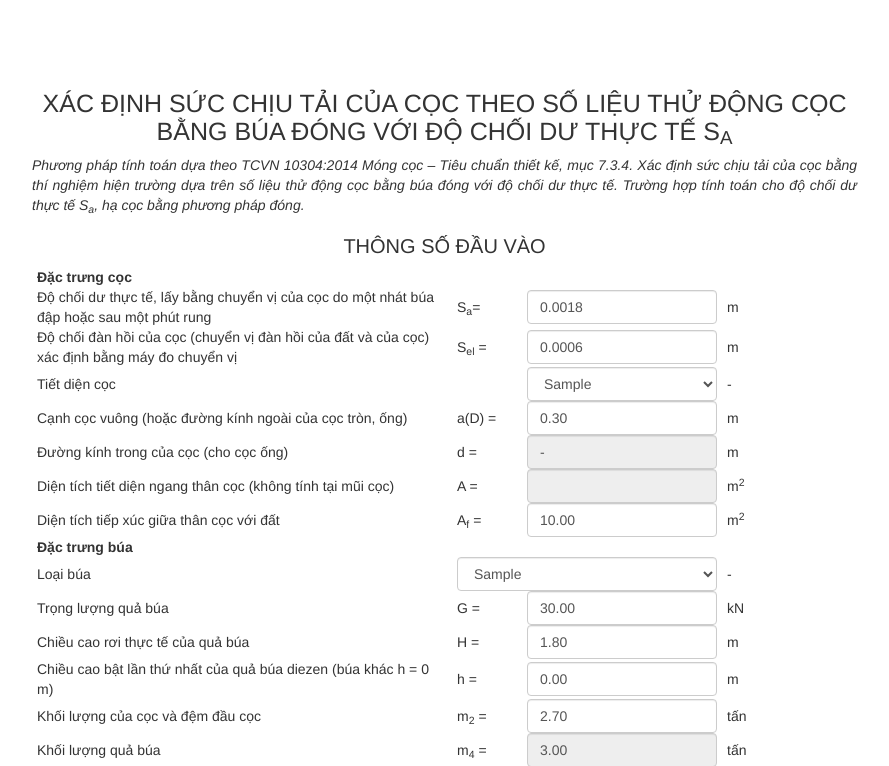
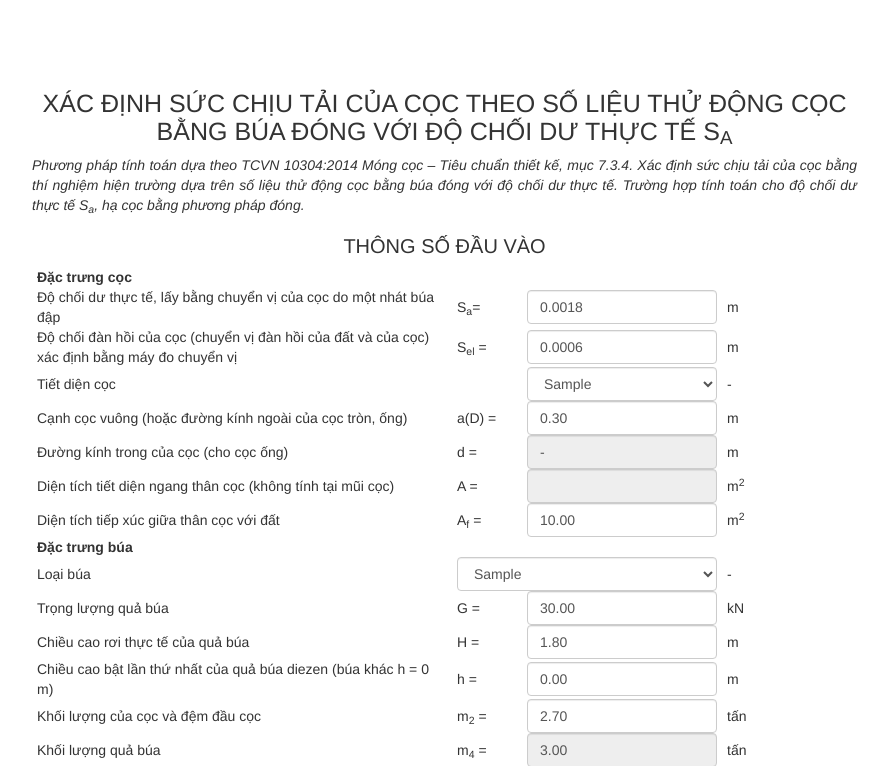
Before and after one commit to batuoc263/calc-report, a Yii app: template views/tinh-toan/xac-dinh-suc-chiu-tai-coc-theo-do-choi-sa.php in a window 1280 px wide. Shown: the top 766 px of the page, without its empty margins (53-942 px from the left). Run offline with PHP 8.4 and a stand-in for Yii, Linux system fonts and the light colour scheme; the template is opened without the code that fills it: most values are stand-ins (such as "Sample title", 1, 10 or a date in 2020); data that the repository does not hold is empty; some libraries are stand-ins or nearby versions.

Commit message:
update 13_14

```diff
--- a/views/tinh-toan/xac-dinh-suc-chiu-tai-coc-theo-do-choi-sa.php
+++ b/views/tinh-toan/xac-dinh-suc-chiu-tai-coc-theo-do-choi-sa.php
@@ -29,7 +29,7 @@ $this->params['breadcrumbs'][] = $this->title;
                 <td><strong>Đặc trưng cọc</strong></td>
             </tr>
             <tr>
-                <td style="width: 420px">Độ chối dư thực tế, lấy bằng chuyển vị của cọc do một nhát búa đập hoặc sau một phút rung </td>
+                <td style="width: 420px">Độ chối dư thực tế, lấy bằng chuyển vị của cọc do một nhát búa đập</td>
                 <td style="width: 70px"> S<sub>a</sub>= </td>
                 <td style="width: 200px">
                     <input class="form-control" required pattern="[0-9]*.[0-9]+" onblur="auto_tinh()" value="0.0018" name="varSa" id="varSa">
@@ -148,7 +148,7 @@ $this->params['breadcrumbs'][] = $this->title;
                 <td> m </td>
             </tr>
             <tr class="sa_lon">
-                <td>Khối lượng của búa máy hay búa rung </td>
+                <td>Khối lượng của búa máy </td>
                 <td> m<sub>1</sub> = </td>
                 <td>
                     <input class="form-control" required pattern="[0-9]*.[0-9]+" value="5.00" name="varm1" id="varm1">
@@ -164,7 +164,7 @@ $this->params['breadcrumbs'][] = $this->title;
                 <td> tấn </td>
             </tr>
             <tr class="sa_lon">
-                <td>Trọng lượng cọc dẫn (khi dùng búa rung m = 0) </td>
+                <td>Trọng lượng cọc dẫn </td>
                 <td> m<sub>3</sub> = </td>
                 <td>
                     <input class="form-control" required pattern="[0-9]*.[0-9]+" value="0.00" name="varm3" id="varm3">
```
Also changed, not shown: 3 other files.
